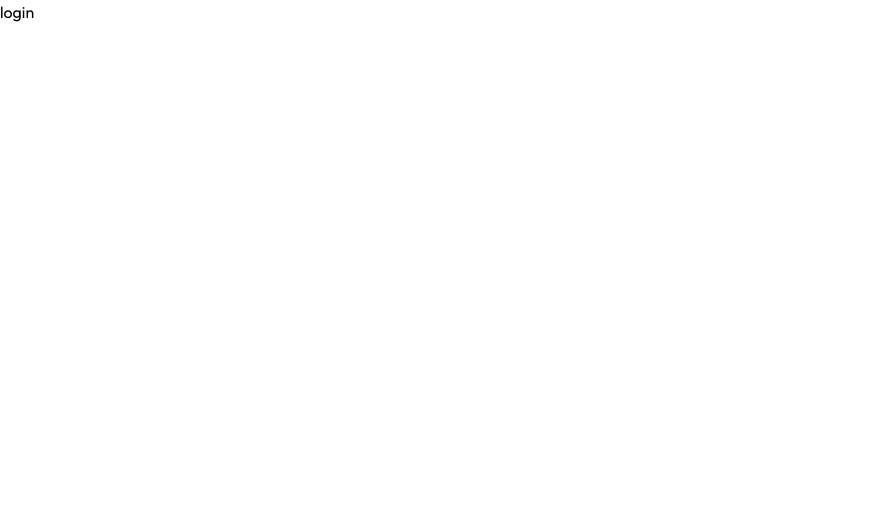
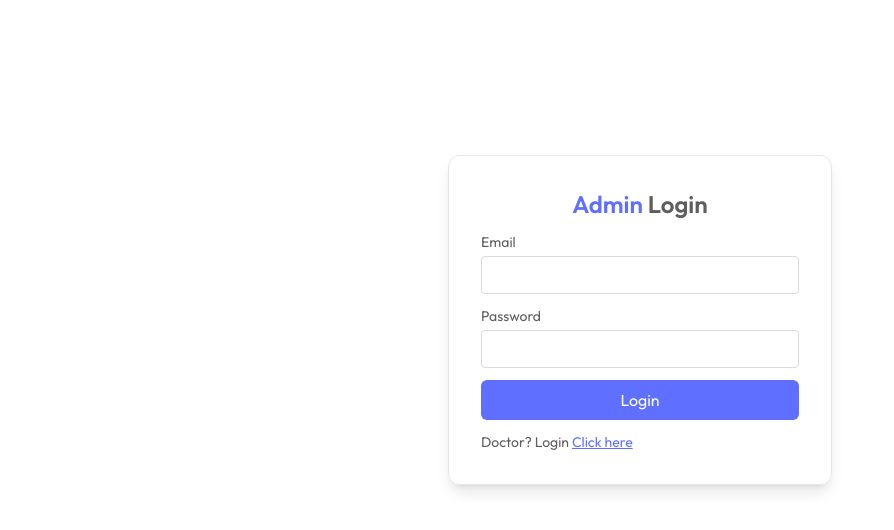
Before and after one commit to sarthakvijayvargiya/healthsurta, a React (Vite) app in the folder admin-dashboard/: page / in a window 1280 px wide. Shown: the top 530 px of the page, without its empty margins (0-894 px from the left). Built offline with nearby package versions, Linux system fonts and the light colour scheme; no server answers.

Commit message:
feat: added admin login and jwt token generation with localstorage persistance

```diff
--- a/admin-dashboard/src/App.jsx
+++ b/admin-dashboard/src/App.jsx
@@ -1,12 +1,19 @@
-import Login from "./pages/login"
+import { useAdminContext } from "./context/admin-context";
+import Login from "./pages/login";
+import { ToastContainer } from "react-toastify";
 
 function App() {
-
-  return (
+  const { aToken } = useAdminContext();
+  return aToken ? (
     <>
-    <Login/>
+      <ToastContainer />
     </>
-  )
+  ) : (
+    <>
+      <Login />
+      <ToastContainer />
+    </>
+  );
 }
 
-export default App
+export default App;
--- a/admin-dashboard/src/context/admin-context.jsx
+++ b/admin-dashboard/src/context/admin-context.jsx
@@ -1,18 +1,28 @@
 /* eslint-disable react/prop-types */
-import { createContext, useContext } from "react";
+import { createContext, useContext, useState } from "react";
 
 export const AdminContext = createContext();
 
 export const AdminContextProvider = ({ children }) => {
-  const value = {};
+  const [aToken, setAToken] = useState(
+    localStorage.getItem("aToken") ? localStorage.getItem("aToken") : ""
+  );
+  const backendUrl = import.meta.env.VITE_BACKEND_URL;
+  const value = {
+    aToken,
+    setAToken,
+    backendUrl,
+  };
 
-  return <AdminContext.Provider value={value}>{children}</AdminContext.Provider>;
+  return (
+    <AdminContext.Provider value={value}>{children}</AdminContext.Provider>
+  );
 };
 
 export const useAdminContext = () => {
   const adminContext = useContext(AdminContext);
   if (!adminContext) {
-    throw new Error ("App Please provide valid");
+    throw new Error("App Please provide valid");
   }
   return adminContext;
 };
--- a/admin-dashboard/src/pages/login.jsx
+++ b/admin-dashboard/src/pages/login.jsx
@@ -1,8 +1,96 @@
+import { useState } from "react";
+import { assets } from "../assets/assets";
+import { useAdminContext } from "../context/admin-context";
+import axios from "axios";
+import { toast } from "react-toastify";
+const Login = () => {
+  const [state, setState] = useState("Admin");
+  const [email, setEmail] = useState("");
+  const [password, setPassword] = useState("");
 
-const Login = () => {
+  const { setAToken, backendUrl } = useAdminContext();
+
+  const onSubmitHandler = async (e) => {
+    e.preventDefault();
+    try {
+      if (state === "Admin") {
+        // login the admin
+        console.log("reached");
+        const { data } = await axios.post(backendUrl + "/api/admin/login", {
+          email,
+          password,
+        });
+        console.log(backendUrl + "/api/admin/login");
+        console.log(data);
+        if (data.success) {
+          localStorage.setItem("aToken", data.token);
+          console.log(data.token);
+          setAToken(data.token);
+        } else {
+          toast.error(data.message);
+        }
+      } else {
+        // login the doctor
+      }
+    } catch (error) {
+      console.log(error);
+    }
+  };
+
   return (
-    <div>login</div>
-  )
-}
+    <form onSubmit={onSubmitHandler} className="min-h-[80vh] flex items-center">
+      <div className="flex flex-col gap-3 m-auto items-start p-8 min-w-[340px] sm:min-w-96 border rounded-xl text-[#5E5E5E] text-sm shadow-lg">
+        <p className="text-2xl font-semibold m-auto">
+          <span className="text-primary">{state} </span>
+          Login
+        </p>
+        <div className="w-full">
+          <p>Email</p>
+          <input
+            onChange={(e) => setEmail(e.target.value)}
+            value={email}
+            className="border border-[#DADADA] rounded w-full p-2 mt-1"
+            type="email"
+            required
+          />
+        </div>
+        <div className="w-full">
+          <p>Password</p>
+          <input
+            onChange={(e) => setPassword(e.target.value)}
+            value={password}
+            className="border border-[#DADADA] rounded w-full p-2 mt-1"
+            type="password"
+            required
+          />
+        </div>
+        <button className="bg-primary text-white w-full py-2 rounded-md text-base">
+          Login
+        </button>
+        {state === "Admin" ? (
+          <p>
+            Doctor? Login{" "}
+            <span
+              className="text-primary underline cursor-pointer"
+              onClick={() => setState("Doctor")}
+            >
+              Click here
+            </span>
+          </p>
+        ) : (
+          <p>
+            Admin? Login{" "}
+            <span
+              className="text-primary underline cursor-pointer"
+              onClick={() => setState("Admin")}
+            >
+              Click here
+            </span>
+          </p>
+        )}
+      </div>
+    </form>
+  );
+};
 
-export default Login
+export default Login;
```
Also changed, not shown: 1 other file (tests, documents, lock files or other folders).
